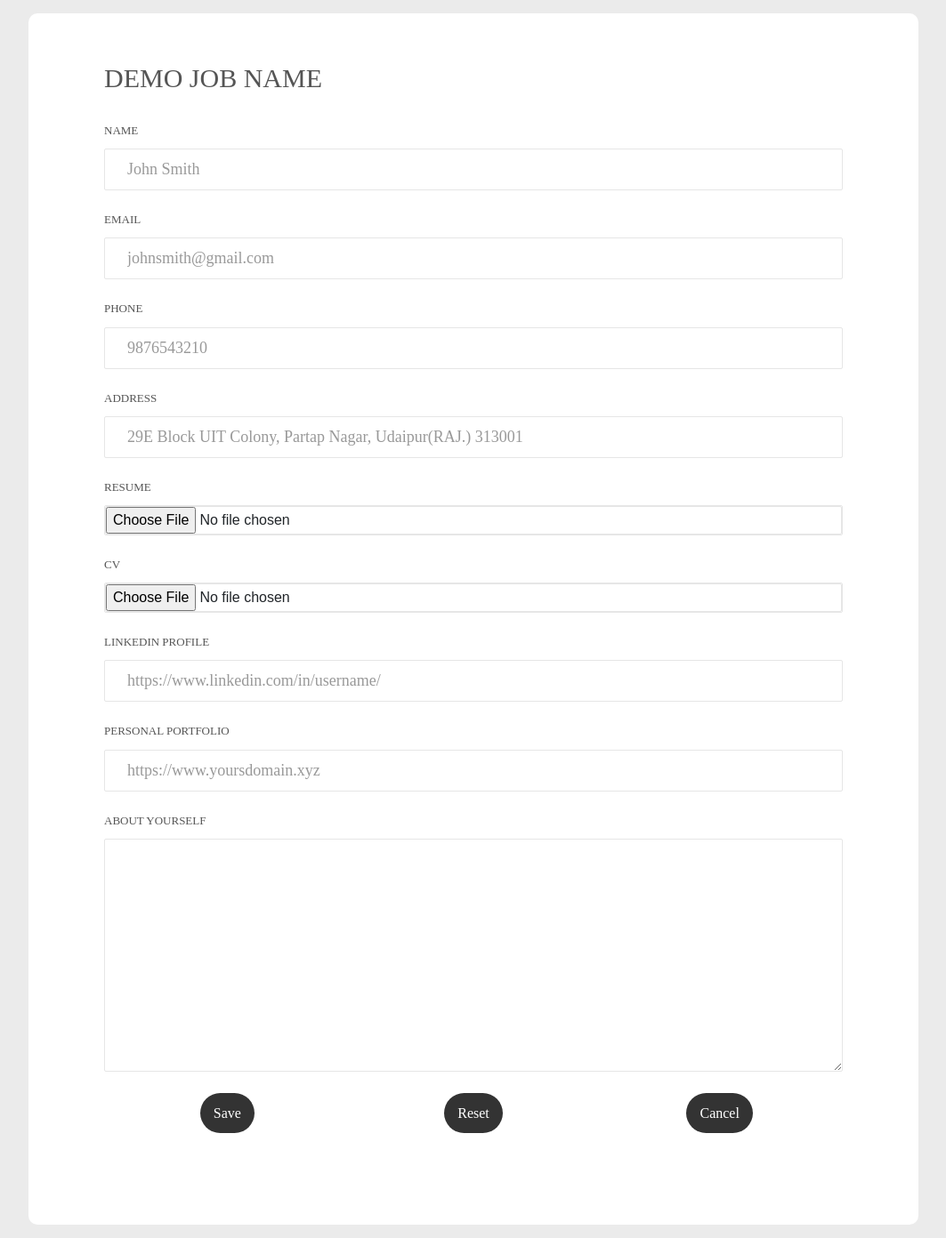
After one commit to amitsaini4556/FacultyRecruitment, a Django app: template facultyRecruitment/templates/jobs/jobApplyForm.html in a window 1280 px wide. The commit adds this page. Shown: the whole page at 89% size, without its empty margins (108-1171 px from the left). Run offline with Django 3.2, Linux system fonts and the light colour scheme; the template is opened without the code that fills it, so the values that code supplies are empty; some libraries are stand-ins or nearby versions; some web fonts are replaced.

Commit message:
- JOB Apply Form added.

```diff
--- a/facultyRecruitment/jobs/views.py
+++ b/facultyRecruitment/jobs/views.py
@@ -8,4 +8,4 @@ def addJob(request):
 
 @login_required(login_url='login')
 def applyJob(request):
-    return render(request,'jobs/addJobForm.html')
+    return render(request,'jobs/jobApplyForm.html')
--- a/facultyRecruitment/templates/jobs/addJobForm.html
+++ b/facultyRecruitment/templates/jobs/addJobForm.html
@@ -96,7 +96,7 @@
 					{% for message in messages %}
 						<p id="messages">{{message}}</p>
 					{% endfor %}
-                    <br>
+          <br>
 					<div class="flex-sb-m w-full p-b-48">
 						<div class="container-login100-form-btn" style="justify-content: center;">
 							<button type="submit" value="Login" class="login100-custom-form-btn">
@@ -120,8 +120,8 @@
 			</div>
 		</div>
 	</div>
-	<div id="dropDownSelect1"></div>
-	<script>
+<div id="dropDownSelect1"></div>
+<script>
   var dtToday = new Date();
   var month = dtToday.getMonth() + 1;
   var day = dtToday.getDate();
--- /dev/null
+++ b/facultyRecruitment/templates/jobs/jobApplyForm.html
@@ -0,0 +1,103 @@
+<title>Apply a Job</title>
+{% extends 'userAccounts/accountsMainTemplate.html' %}
+{% block content %}
+	<div class="limiter">
+		<div class="container-login100">
+			<div class="wrap-login100 p-l-85 p-r-85 p-t-55 p-b-55"  style="max-width: 1000px;width:100%;">
+				<form method="post" action="" class="login100-form validate-form flex-sb flex-w">
+					{% csrf_token %}
+					<span class="login100-form-title p-b-32">
+							DEMO JOB NAME
+					</span>
+
+					<span class="txt1 p-b-11">
+							Name
+					</span>
+					<div class="wrap-input100 validate-input m-b-24" data-validate = "Name is required">
+						<input class="input100" style="height: 45px;"  type="text" name="name" placeholder="John Smith" >
+					</div>
+
+					<span class="txt1 p-b-11">
+							Email
+					</span>
+					<div class="wrap-input100 validate-input m-b-24" data-validate = "Email is required">
+						<input class="input100" style="height: 45px;"  type="email" name="email" placeholder="johnsmith@gmail.com">
+					</div>
+
+          <span class="txt1 p-b-11">
+							Phone
+					</span>
+					<div class="wrap-input100 validate-input m-b-24" data-validate = "Phone Number is required">
+              <input class="input100" style="height: 45px;"  type="tel" name="phone" placeholder="9876543210">
+					</div>
+
+					<span class="txt1 p-b-11">
+							Address
+					</span>
+					<div class="wrap-input100 validate-input m-b-24" data-validate = "Location is required">
+							<input class="input100" style="height: 45px;"  type="text" name="location" placeholder="29E Block UIT Colony, Partap Nagar, Udaipur(RAJ.) 313001">
+					</div>
+
+          <span class="txt1 p-b-11">
+              Resume
+					</span>
+					<div class="wrap-input100 validate-input m-b-24" data-validate="Resume is required">
+              <input class="wrap-input100"  type="file" name="resume" >
+					</div>
+
+					<span class="txt1 p-b-11">
+							cv
+					</span>
+          <div class="wrap-input100  m-b-24" >
+              <input class="wrap-input100 validate-input" data-validate="CV is required" type="file" name="cv" required>
+					</div>
+
+          <span class="txt1 p-b-11">
+							Linkedin Profile
+					</span>
+          <div class="wrap-input100 m-b-24">
+            	<input class="input100" style="height: 45px;"  type="url" name="linkedInLink" placeholder="https://www.linkedin.com/in/username/" >
+          </div>
+
+          <span class="txt1 p-b-11">
+							Personal Portfolio
+					</span>
+          <div class="wrap-input100 m-b-24">
+            	<input class="input100" style="height: 45px;"  type="url" name="personalPrtfolio" placeholder="https://www.yoursdomain.xyz">
+          </div>
+
+          <span class="txt1 p-b-11">
+							About Yourself
+					</span>
+          <div class="wrap-input100 m-b-24">
+              <textarea class="input100" style="height:250px; margin-top:10px;" rows="10" name="aboutYourself"></textarea>
+					</div>
+					{% for message in messages %}
+						<p id="messages">{{message}}</p>
+					{% endfor %}
+          <br>
+					<div class="flex-sb-m w-full p-b-48">
+						<div class="container-login100-form-btn" style="justify-content: center;">
+							<button type="submit" value="Login" class="login100-custom-form-btn">
+									Save
+							</button>
+            </div>
+						<div class="container-login100-form-btn" style="justify-content: center;">
+							<button type="reset" value="Login" class="login100-custom-form-btn">
+									Reset
+							</button>
+						</div>
+						<div class="container-login100-form-btn" style="justify-content: center;">
+							<a href="{% url 'jobs' %}">
+								<button type="button" value="Login" class="login100-custom-form-btn">
+									Cancel
+								</button>
+							</a>
+						</div>
+					</div>
+				</form>
+			</div>
+		</div>
+	</div>
+	<div id="dropDownSelect1"></div>
+{% endblock content %}
--- a/facultyRecruitment/templates/jobs/jobs.html
+++ b/facultyRecruitment/templates/jobs/jobs.html
@@ -101,7 +101,7 @@
                                             src="{% static 'jobs/img/product-1-720x480.jpg' %}" alt=""></div>
                                 </div>
                                 <div class="text-button">
-                                    <a href="#">View More</a>
+                                    <a href="{% url 'applyJob' %}">View More</a>
                                 </div>
                             </div>
                         </div>
```
